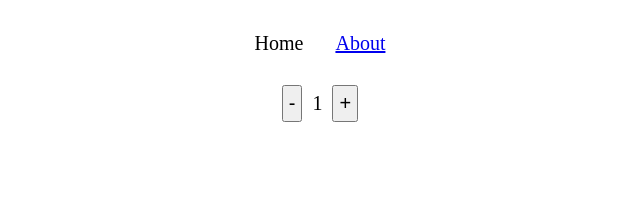
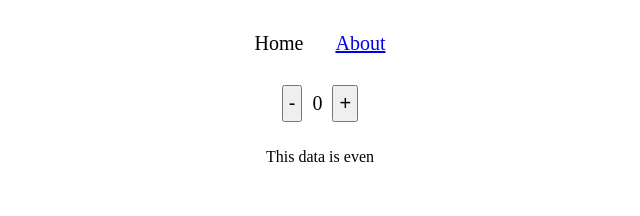
Before and after one commit to Imran189/Composition-API-Basic, a Vue app in the folder vue-composion-api/: page / in a window 1280 px wide. Shown: the top 216 px of the page, without its empty margins (320-960 px from the left). Built offline with nearby package versions, Linux system fonts and the light colour scheme.

Commit message:
reactive

```diff
--- a/vue-composion-api/src/views/HomeView.vue
+++ b/vue-composion-api/src/views/HomeView.vue
@@ -2,24 +2,33 @@
   <div class="home">
     <div class="lol">
       <button @click="decrement()" class="btn">-</button>
-      <span class="counter">{{ counter }}</span>
+      <span class="counter">{{ counterData.counter }}</span>
       <button @click="increment()" class="btn">+</button>
+      <p>This data is {{ oddOrEven }}</p>
     </div>
   </div>
 </template>
 
 <script setup>
-import { ref } from "vue";
+import { reactive, computed } from "vue";
 
-const counter = ref(1);
+const counterData = reactive({
+  counter: 0,
+});
 
 const increment = () => {
-  counter.value++;
+  counterData.counter++;
 };
 const decrement = () => {
-  counter.value--;
+  counterData.counter--;
 };
+
+const oddOrEven = computed(() => {
+  if (counterData.counter % 2 === 0) return "even";
+  return "odd";
+});
 </script>
+
 <style scoped>
 .lol {
   text-align: center;
```
